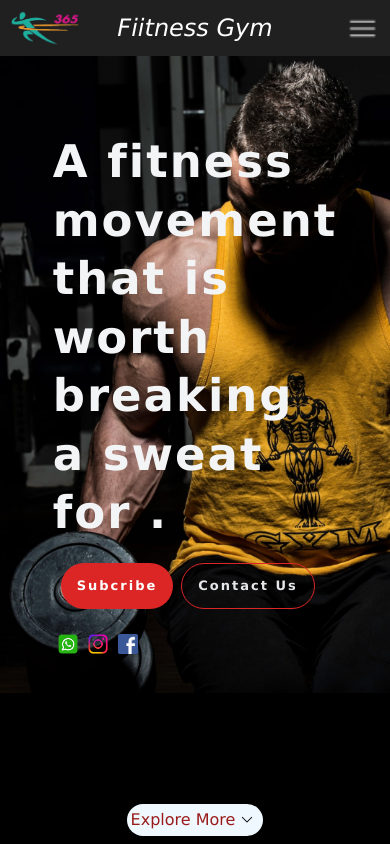
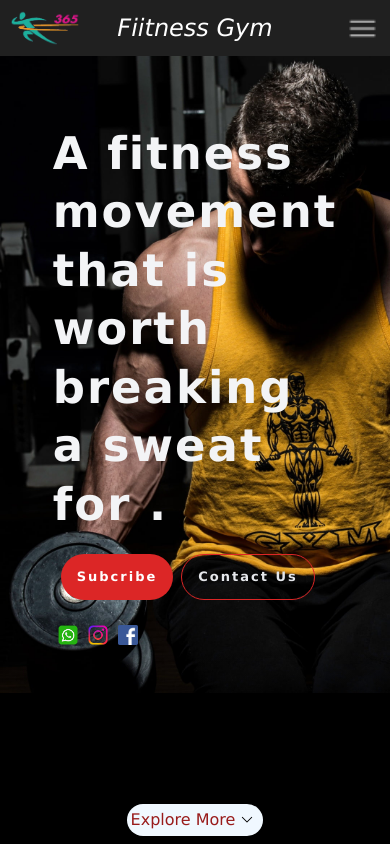
Before and after one commit to PRASHANTKUMAR0107/Fiitness_gym, a React (Create React App) app: page / in a window 390 px wide. Shown: the top 844 px of the page. Built offline with nearby package versions, Linux system fonts and the light colour scheme.

Commit message:
home-bug3

```diff
--- a/src/components/Home.jsx
+++ b/src/components/Home.jsx
@@ -16,7 +16,7 @@ $(window).scroll(function(){
       .css("background-size", (100 + 100 * $(window).scrollTop() / 500) + "%");
   } else {
     $("main")
-      .css("background-size", (100 + 100 * $(window).scrollTop() / 500) + "%");
+      .css("background-size", (110 + 100 * $(window).scrollTop() / 500) + "%");
   }
     $(".logo_main")
       .css("margin-top",(0 + 100 * $(window).scrollTop() / 250) + "%");
--- a/src/components/static/Home/Home.css
+++ b/src/components/static/Home/Home.css
@@ -142,7 +142,7 @@ main::before{
     main{
         background-image: url(../images/5.jpg);
         background-size: cover;
-        height: 95vh;
+        height: 93vh;
     }
     .main_text{
         font-size: 45px;
```
